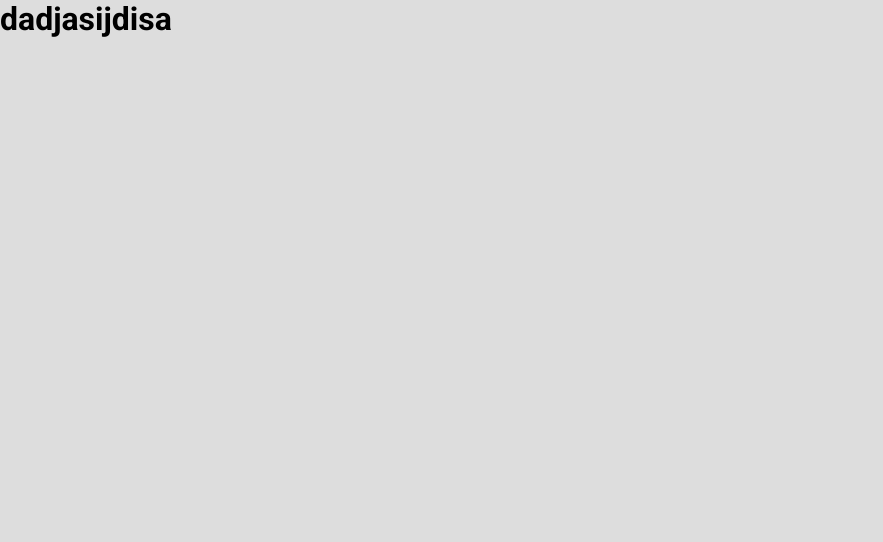
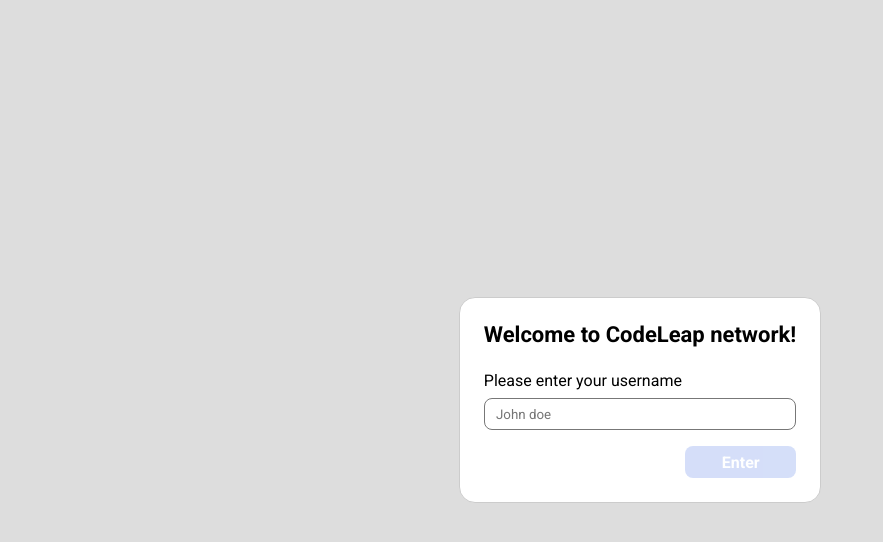
Before and after one commit to tilo1306/codeLeap, a React (Vite) app in the folder web/: page /signup in a window 1280 px wide. Shown: the top 542 px of the page, without its empty margins (0-883 px from the left). Built offline with nearby package versions, Linux system fonts and the light colour scheme.

Commit message:
feat:  create page signUp andstyles

```diff
--- a/web/src/pages/SignUp/index.tsx
+++ b/web/src/pages/SignUp/index.tsx
@@ -1,6 +1,38 @@
+import { useEffect, useState } from "react";
+import { AreaLogin, Container, Title, Text, Input, Buttom, Div } from "./styles";
+import { useNavigate } from "react-router-dom";
+import { useDispatch } from "react-redux";
+import { setName } from '../../redux/reducers/userReducer'
+
 
 export function SignUp() {
+
+    const dispatch = useDispatch()
+    const [username, setUsername] = useState<string>('')
+
+    const navigate = useNavigate();
+
+    const handleSubmit = () => {
+        dispatch(setName(username))
+        localStorage.setItem("username", username);
+
+        navigate('/mainscreen')
+    }
+
     return (
-        <h1>dadjasijdisa</h1>
+        <Container>
+
+            <AreaLogin onSubmit={(e) => {
+                e.preventDefault()
+                handleSubmit()
+            }}>
+                <Title>Welcome to CodeLeap network!</Title>
+                <Text>Please enter your username</Text>
+                <Input required placeholder="John doe" value={username} onChange={({ target }) => setUsername(target.value)} />
+                <Div>
+                    <Buttom disabled={username.length === 0}>Enter</Buttom>
+                </Div>
+            </AreaLogin>
+        </Container>
     )
 }
--- /dev/null
+++ b/web/src/pages/SignUp/styles.ts
@@ -0,0 +1,70 @@
+import styled from "styled-components";
+
+export const Container = styled.div`
+    align-items: center;
+    display: flex;
+    height: 100vh;
+    justify-content: center;
+    width: 100vw;
+`
+export const AreaLogin = styled.form`
+    background: ${({theme})=> theme.COLORS.WHITE};
+    border: 1px solid #CCCCCC;
+    border-radius: 16px;
+    margin: 1.5rem;
+    max-width: 31.25rem;
+    min-height: 12.813rem;
+    padding: 1.5rem;
+`
+export const Title = styled.h1`
+    color: ${({theme})=> theme.COLORS.BLACK};
+    font-size: ${({theme})=> theme.FONT_SIZE.XL}px;
+    font-weight: 700;
+`
+export const Text = styled.p`
+    color: ${({theme})=> theme.COLORS.BLACK};
+    font-size: ${({theme})=> theme.FONT_SIZE.MD}px;
+    margin: 1.5rem 0 0.5rem 0;
+`
+
+export const Input = styled.input`
+    border: 1px solid ${({theme})=> theme.COLORS.DARKGRAY1};
+    border-radius: 8px;
+    height: 2rem;
+    padding: 0.7rem;
+    width: 100%;
+`
+export const Div = styled.div`
+    display: flex;
+    justify-content: flex-end;
+    margin-top: 1rem;
+`
+
+export const Buttom = styled.button`
+    background: ${({theme})=> theme.COLORS.BLUE};
+    border: none;
+    border-radius: 8px;
+    color: ${({theme})=> theme.COLORS.WHITE};
+    height: 2rem;
+    font-size: ${({theme})=> theme.FONT_SIZE.MD}px;
+    font-weight: 700;
+    width: 6.938rem;
+    :enabled{
+        animation: flasher  1s ;
+
+        @keyframes flasher {
+            0% { opacity: 0.3; }
+            50% { opacity: 0.7; }
+            100% { opacity: 1; }
+        }
+    };
+    :hover:enabled {
+        cursor: pointer;
+        transform: scale(1.1);
+        transition: all 0.5s;
+    };
+    :disabled{
+        opacity: 0.3;
+    }
+
+`
```
